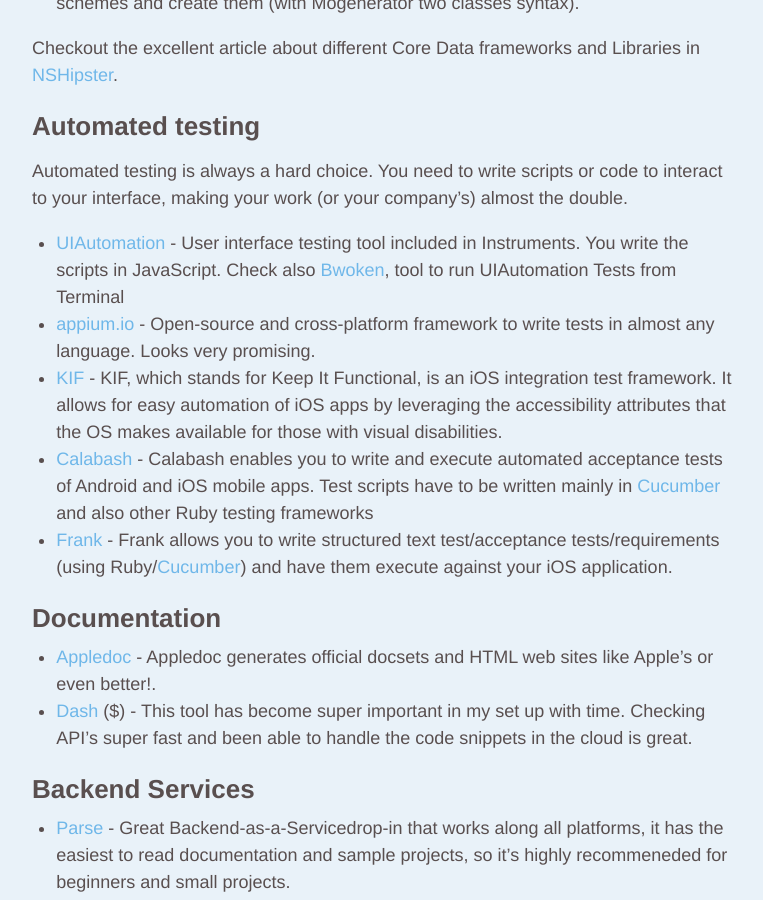
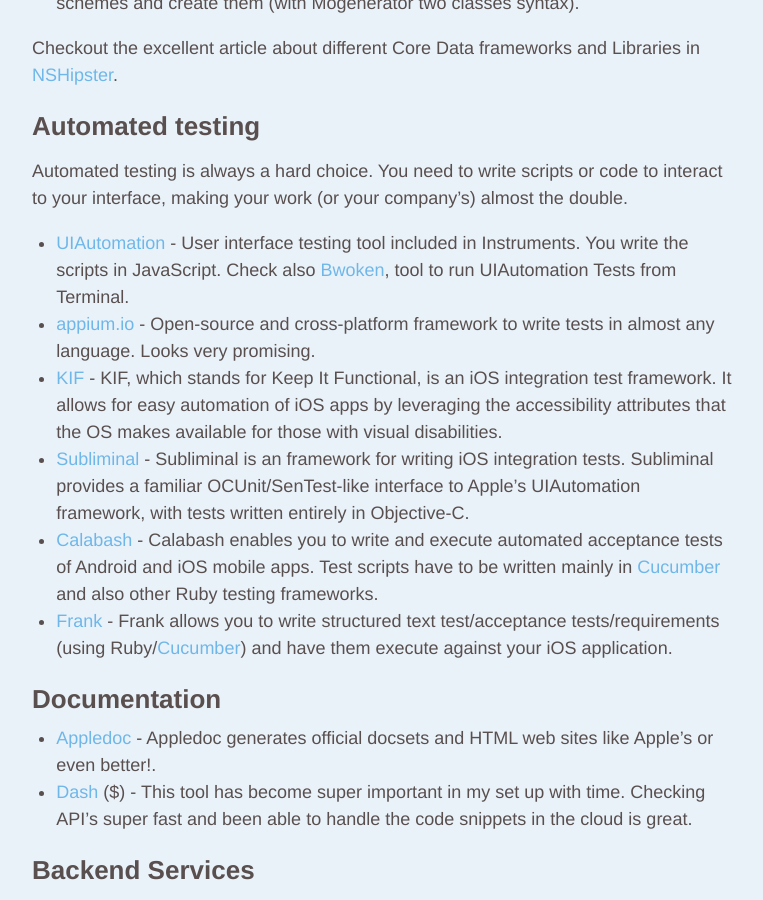
Before and after one commit to EdSancha/edsancha.github.io, a Jekyll site: the page built from blog/_posts/2014-02-03-whats-in-my-iOS-toolbox-2.markdown, in a window 1280 px wide and 900 px high, scrolled down 1174 px. Shown: the whole window, without its empty margins (258-1021 px from the left). Built offline with Jekyll 4.4.1, drawn with Linux system fonts in a browser that asks for light colours; Markdown is read by kramdown in place of the engine named in the settings; comment, search, counter and statistics services are not loaded.

Commit message:
Added Subliminal to automated testing tools.

```diff
--- a/blog/_posts/2014-02-03-whats-in-my-iOS-toolbox-2.markdown
+++ b/blog/_posts/2014-02-03-whats-in-my-iOS-toolbox-2.markdown
@@ -52,17 +52,18 @@
 
 Automated testing is always a hard choice. You need to write scripts or code to interact to your interface, making your work (or your company's) almost the double.
 
-- [UIAutomation][uia] - User interface testing tool included in Instruments. You write the scripts in JavaScript. Check also [Bwoken][bwoken], tool to run UIAutomation Tests from Terminal
+- [UIAutomation][uia] - User interface testing tool included in Instruments. You write the scripts in JavaScript. Check also [Bwoken][bwoken], tool to run UIAutomation Tests from Terminal.
 - [appium.io][appium] - Open-source and cross-platform framework to write tests in almost any language. Looks very promising.
 - [KIF][kif] - KIF, which stands for Keep It Functional, is an iOS integration test framework. It allows for easy automation of iOS apps by leveraging the accessibility attributes that the OS makes available for those with visual disabilities.
-- [Calabash][calabash] - Calabash enables you to write and execute automated acceptance tests of Android and iOS mobile apps. Test scripts have to be written mainly in [Cucumber][cucumber] and also other Ruby testing frameworks
+- [Subliminal][subliminal] - Subliminal is an framework for writing iOS integration tests. Subliminal provides a familiar OCUnit/SenTest-like interface to Apple's UIAutomation framework, with tests written entirely in Objective-C.
+- [Calabash][calabash] - Calabash enables you to write and execute automated acceptance tests of Android and iOS mobile apps. Test scripts have to be written mainly in [Cucumber][cucumber] and also other Ruby testing frameworks.
 - [Frank][frank] - Frank allows you to write structured text test/acceptance tests/requirements (using Ruby/[Cucumber][cucumber]) and have them execute against your iOS application.
-
 
 [uia]: https://developer.apple.com/library/mac/documentation/DeveloperTools/Conceptual/InstrumentsUserGuide/UsingtheAutomationInstrument/UsingtheAutomationInstrument.html
 [bwoken]: https://github.com/bendyworks/bwoken
 [appium]: http://appium.io
 [kif]: https://github.com/kif-framework/KIF
+[subliminal]: https://github.com/inkling/Subliminal
 [calabash]: http://calaba.sh
 [frank]: http://www.testingwithfrank.com
 [cucumber]: http://cukes.info
```
